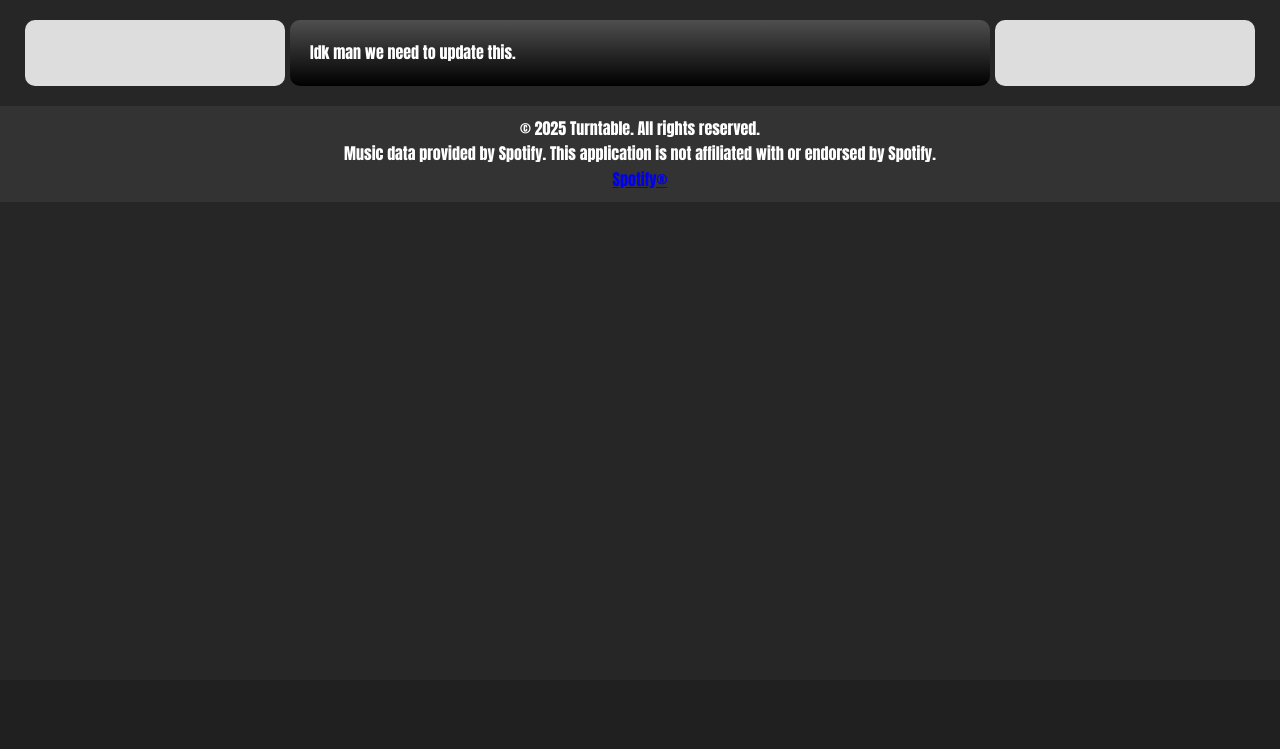
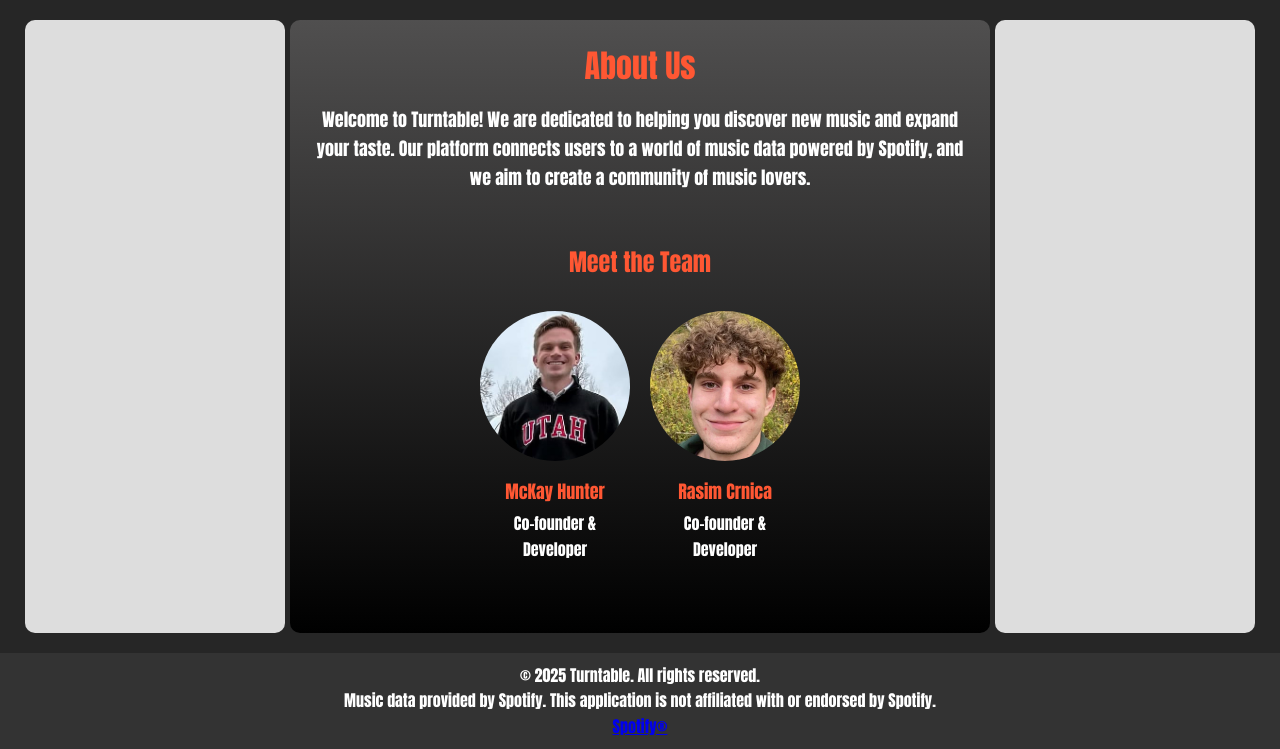
Before and after one commit to mac8414/turntable, a Flask app: page /about in a window 1280 px wide. Shown: the part 120-869 px from the top of the page. Before the commit the page ends 322 px from the top, so only its background shows below. Run offline with Flask 3, Linux system fonts and the light colour scheme.

Commit message:
Completed About page

```diff
--- a/app/static/css/about.css
+++ b/app/static/css/about.css
@@ -41,10 +41,70 @@ main {
     flex: 3;
     padding: 20px;
     background-image: linear-gradient(rgb(80, 79, 79), black); /* Set background image */
-    background-size: cover;
-    color: white;
+    background-size: cover; /* Ensure the background image covers the entire area */
+    color: black; /* Set text color to white */
     border-radius: 10px;
 }
+
+.content h2 {
+    font-size: 32px;
+    text-align: center;
+    color: #ff5733; /* Accent color for headers */
+    margin-bottom: 15px;
+}
+
+
+.content p {
+    font-size: 18px;
+    text-align: center;
+    color: #fff; /* White text for content */
+    margin-bottom: 20px;
+}
+
+/* Sections inside the content */
+.team-members {
+    margin-bottom: 30px;
+}
+
+.team-members h3 {
+    font-size: 24px;
+    text-align: center;
+    color: #ff5733;
+    margin-top: 50px;
+    margin-bottom: 30px;
+}
+
+.team {
+    display: flex;
+    text-align: center;
+    gap: 20px;
+    justify-content: center;
+}
+
+.team-member {
+    text-align: center;
+    width: 150px;
+}
+
+.team-member img {
+    width: 150px; /* Set the width of the images */
+    height: 150px; /* Set the height of the images */
+    border-radius: 50%; /* Make the images round */
+    object-fit: cover; /* Ensures the image covers the circle without distortion */
+    margin-bottom: 10px;
+}
+
+.team-member h4 {
+    font-size: 18px;
+    color: #ff5733;
+    margin-bottom: 5px;
+}
+
+.team-member p {
+    font-size: 16px;
+    color: #fff;
+}
+
 
 footer {
     background: #333;
--- a/app/static/css/home.css
+++ b/app/static/css/home.css
@@ -3,6 +3,7 @@
     padding: 0;
     box-sizing: border-box;
 }
+
 
 body {
     font-family: Impact, Haettenschweiler, 'Arial Narrow Bold', sans-serif;
@@ -147,6 +148,7 @@ main {
     background-size: cover; /* Ensure the background image covers the entire area */
     color: black; /* Set text color to white */
     border-radius: 10px;
+
 }
 
 footer {
--- a/app/templates/about.html
+++ b/app/templates/about.html
@@ -26,14 +26,36 @@
     </header>
 
     <main>
-        <aside class="sidebarL">
+        <!-- Left Sidebar -->
+        <aside class="sidebarL" style ="border-radius: 10px;">
             <!-- <h3>Left Sidebar</h3> -->
             <!-- <p>This is space is for ads.</p> -->
         </aside>
+
+        <!-- Main Content -->
         <section class="content">
-            <p>Idk man we need to update this.</p>
+            <h2>About Us</h2>
+            <p>Welcome to Turntable! We are dedicated to helping you discover new music and expand your taste. Our platform connects users to a world of music data powered by Spotify, and we aim to create a community of music lovers.</p>
+
+            <section class="team-members">
+                <h3>Meet the Team</h3>
+                <div class="team">
+                    <div class="team-member">
+                        <img src="{{ url_for('static', filename='images/mckayImage.jpeg') }}" alt="McKayHunter" />
+                        <h4>McKay Hunter</h4>
+                        <p>Co-founder & Developer</p>
+                    </div>
+                    <div class="team-member">
+                        <img src="{{ url_for('static', filename='images/rasimImage.jpg') }}" alt="RasimCrnica" />
+                        <h4>Rasim Crnica</h4>
+                        <p>Co-founder & Developer</p>
+                    </div>
+                </div>
+            </section>
         </section>
-        <aside class="sidebarR">
+
+        <!-- Right Sidebar -->
+        <aside class="sidebarR" style ="border-radius: 10px;">
             <!-- <h3>Right Sidebar</h3> -->
             <!-- <p>This is space is for ads.</p> -->
         </aside>
```
